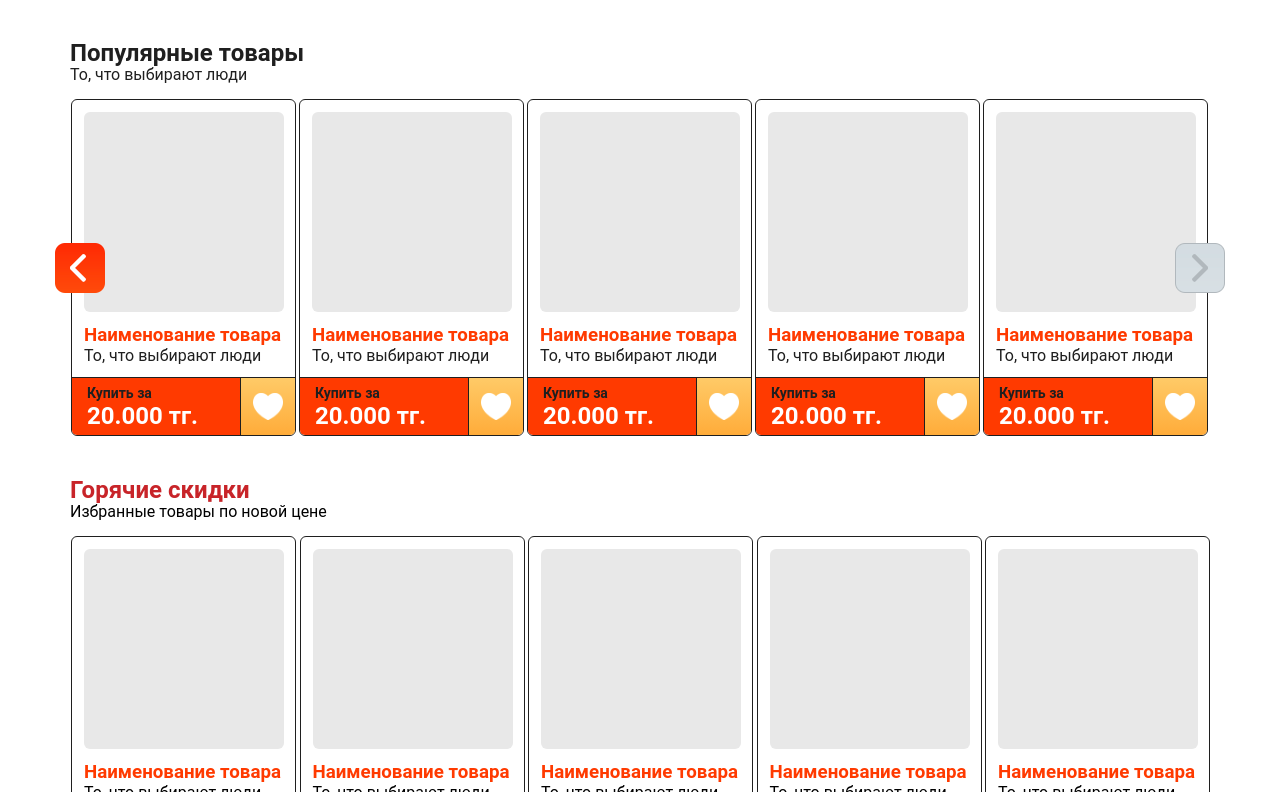
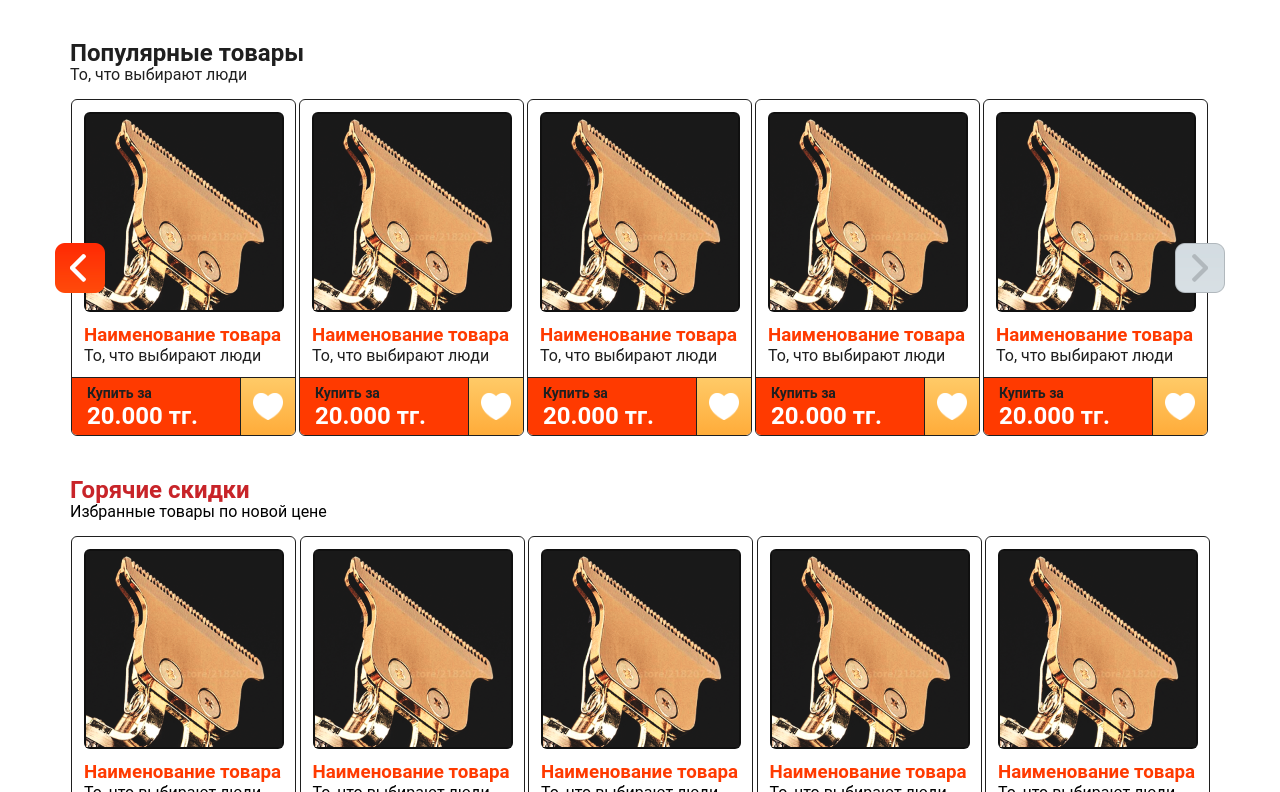
Before and after one commit to dworker863/storeTop, a React (Create React App) app: page / in a window 1280 px wide. Shown: the part 948-1740 px from the top of the page. Built offline with nearby package versions, Linux system fonts and the light colour scheme.

Commit message:
Added trimmer image

```diff
--- a/package.json
+++ b/package.json
@@ -28,7 +28,7 @@
     "build": "react-scripts build",
     "test": "react-scripts test",
     "eject": "react-scripts eject",
-    "deploy": "gh-pages -d dist"
+    "deploy": "gh-pages -d build"
   },
   "eslintConfig": {
     "extends": "react-app"
--- a/src/app/components/Blocks/GoodsItem/StyledGoodsItem.ts
+++ b/src/app/components/Blocks/GoodsItem/StyledGoodsItem.ts
@@ -1,4 +1,5 @@
 import styled from 'styled-components';
+import trimmer from '../../../../assets/images/trimmer.png';
 
 export const StyledGoodsItem = styled.div`
   width: 225px;
@@ -19,6 +20,8 @@ export const StyledGoodsItemPhoto = styled.div`
   width: 200px;
   height: 200px;
   border-radius: 6px;
+  background-image: url(${trimmer});
+  background-size: cover;
   background-color: #e8e8e8;
 `;
 
```
Also changed, not shown: src/assets/images/trimmer.png (added).
